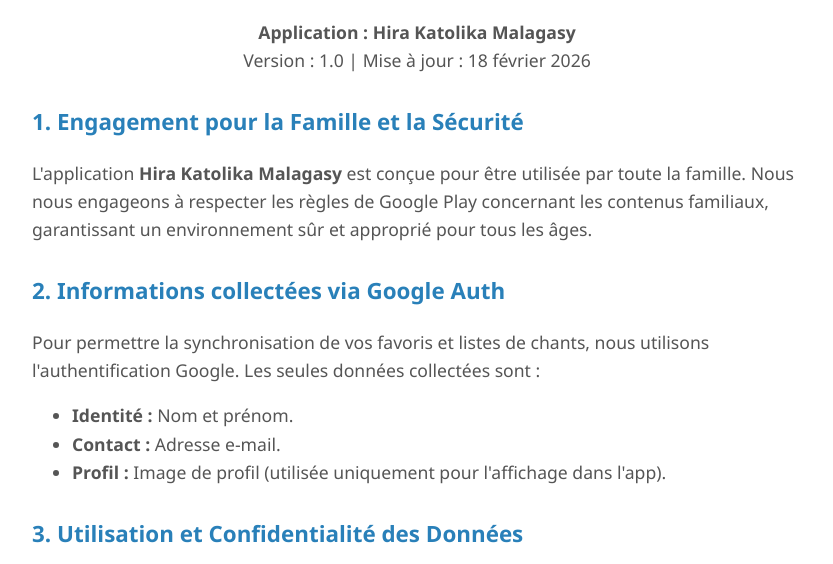
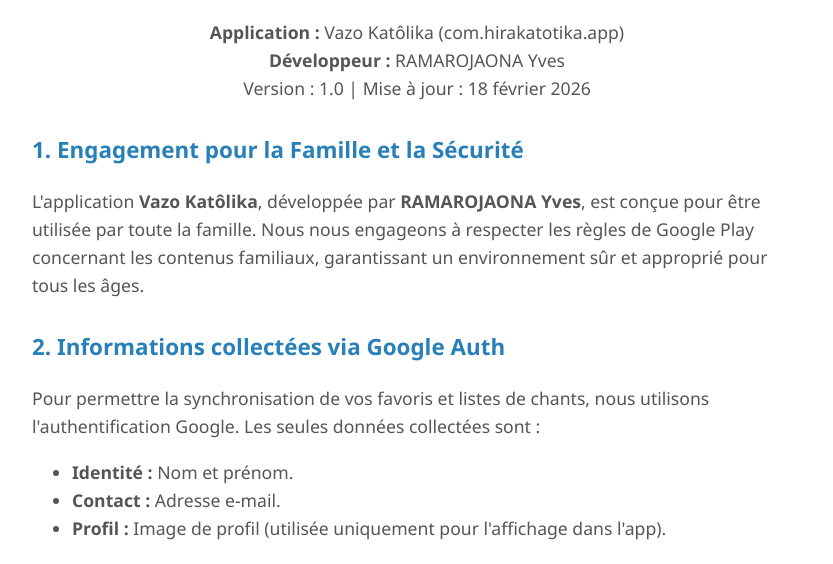
Before and after one commit to Yves-MG/policy, a plain HTML site: page index.html in a window 1280 px wide. Shown: the part 169-733 px from the top of the page, without its empty margins (223-1056 px from the left). Drawn offline with Linux system fonts and the light colour scheme.

Commit message:
Update index.html

```diff
--- a/index.html
+++ b/index.html
@@ -3,7 +3,7 @@
 <head>
     <meta charset="UTF-8">
     <meta name="viewport" content="width=device-width, initial-scale=1.0">
-    <title>Politique de Confidentialité - Hira Katolika Malagasy</title>
+    <title>Politique de Confidentialité - Vazo Katôlika</title>
     <style>
         body { font-family: 'Segoe UI', Tahoma, Geneva, Verdana, sans-serif; line-height: 1.6; max-width: 850px; margin: auto; padding: 40px; color: #333; background-color: #f9f9f9; }
         .container { background: white; padding: 40px; border-radius: 8px; box-shadow: 0 2px 10px rgba(0,0,0,0.1); }
@@ -17,11 +17,14 @@
 <body>
     <div class="container">
         <h1>Politique de Confidentialité</h1>
-        <p style="text-align: center;"><strong>Application : Hira Katolika Malagasy</strong><br>
-        Version : 1.0 | Mise à jour : 18 février 2026</p>
+        <p style="text-align: center;">
+            <strong>Application :</strong> Vazo Katôlika (com.hirakatotika.app)<br>
+            <strong>Développeur :</strong> RAMAROJAONA Yves<br>
+            Version : 1.0 | Mise à jour : 18 février 2026
+        </p>
 
         <h2>1. Engagement pour la Famille et la Sécurité</h2>
-        <p>L'application <strong>Hira Katolika Malagasy</strong> est conçue pour être utilisée par toute la famille. Nous nous engageons à respecter les règles de Google Play concernant les contenus familiaux, garantissant un environnement sûr et approprié pour tous les âges.</p>
+        <p>L'application <strong>Vazo Katôlika</strong>, développée par <strong>RAMAROJAONA Yves</strong>, est conçue pour être utilisée par toute la famille. Nous nous engageons à respecter les règles de Google Play concernant les contenus familiaux, garantissant un environnement sûr et approprié pour tous les âges.</p>
 
         <h2>2. Informations collectées via Google Auth</h2>
         <p>Pour permettre la synchronisation de vos favoris et listes de chants, nous utilisons l'authentification Google. Les seules données collectées sont :</p>
@@ -35,7 +38,7 @@
         <p>Les données sont utilisées exclusivement pour <span class="highlight">la gestion de votre compte utilisateur</span>.
         <br><strong>Important :</strong> Nous ne partageons, ne vendons et ne transmettons vos données à aucune entreprise tierce ou partenaire publicitaire.</p>
 
-        <h2>4. Accès aux fichiers </h2>
+        <h2>4. Accès aux fichiers</h2>
         <p>L'application récupère les partitions via une connexion sécurisée (HTTPS) à nos serveurs privés. Aucun fichier personnel sur votre téléphone n'est consulté par l'application.</p>
 
         <h2>5. Chiffrement et Sécurité</h2>
@@ -49,10 +52,10 @@
         </ul>
 
         <h2>7. Contact</h2>
-        <p>Pour toute question ou demande de suppression de données, vous pouvez nous contacter à l'adresse e-mail de support fournie sur la fiche de l'application sur le Google Play Store.</p>
+        <p>Pour toute question ou demande de suppression de données concernant l'application <strong>Vazo Katôlika</strong>, vous pouvez contacter le développeur <strong>RAMAROJAONA Yves</strong> à l'adresse e-mail de support fournie sur la fiche de l'application sur le Google Play Store.</p>
 
         <div class="footer">
-            Hira Katolika Malagasy - "Ho voninahitr'Andriamanitra"
+            Vazo Katôlika - RAMAROJAONA Yves - "Ho voninahitr'Andriamanitra"
         </div>
     </div>
 </body>
```
